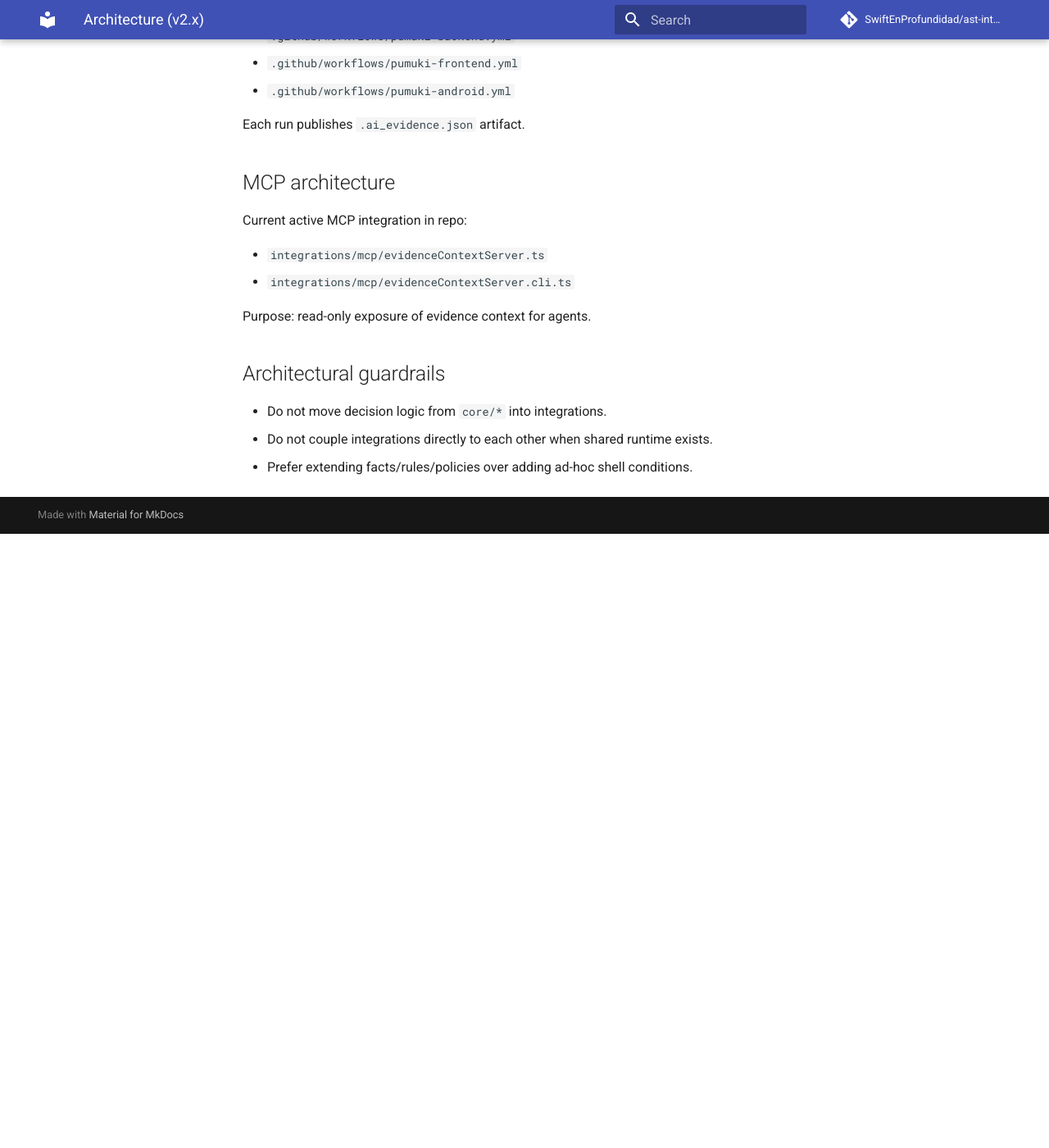
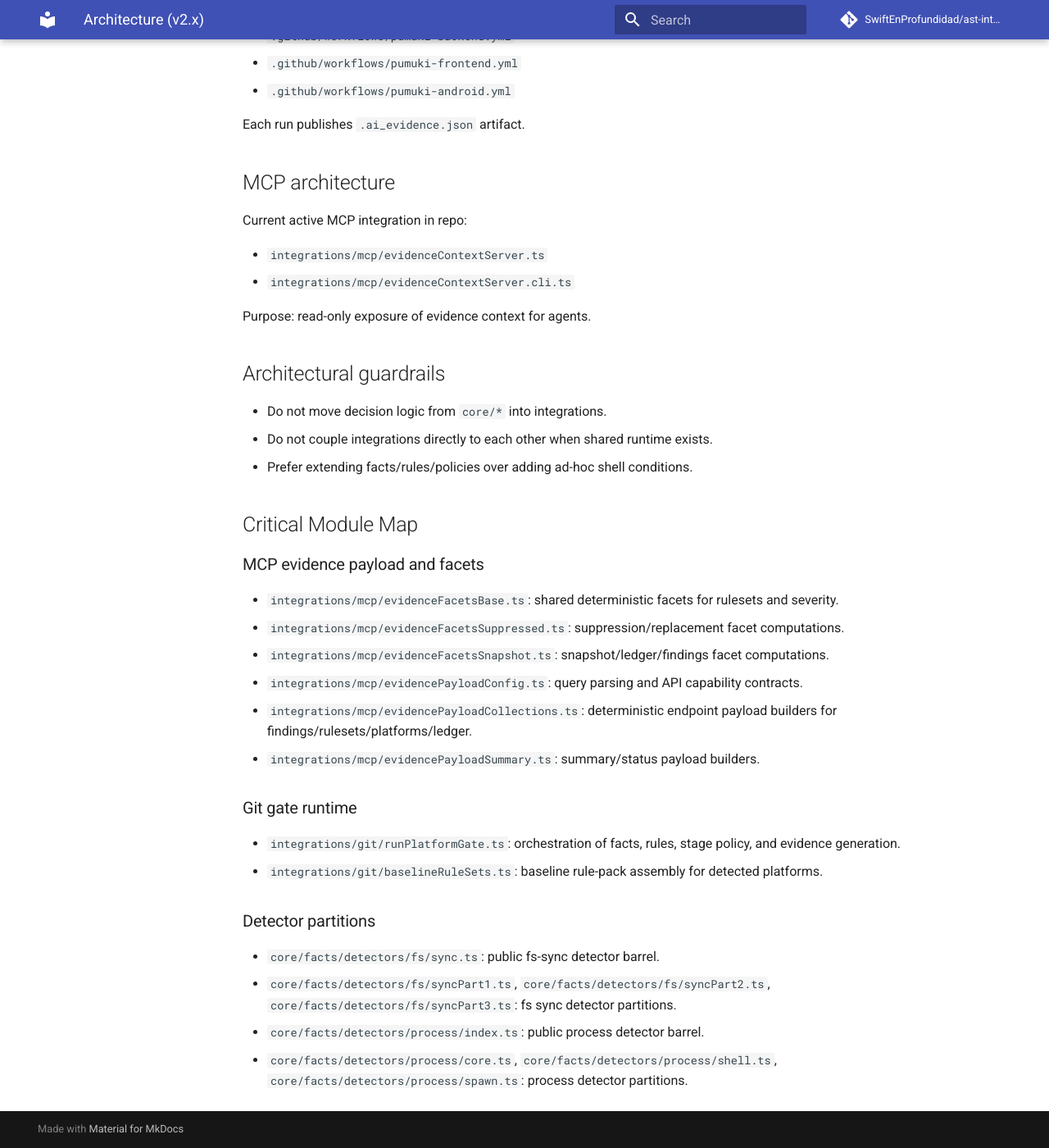
Before and after one commit to SwiftEnProfundidad/ast-intelligence-hooks, an MkDocs documentation site: the page built from docs/ARCHITECTURE.md, in a window 1280 px wide and 1400 px high, scrolled down 3106 px. Shown: the whole window at 82% size. Built offline with MkDocs 1.6.1 and Material for MkDocs 9.7.7, drawn with Linux system fonts in a browser that asks for light colours; comment, search, counter and statistics services are not loaded; before the commit the page ends 3757 px from its top, so only the background shows below that.

Commit message:
docs(architecture): add critical module map for refactor outputs

```diff
--- a/docs/ARCHITECTURE.md
+++ b/docs/ARCHITECTURE.md
@@ -122,3 +122,26 @@ Purpose: read-only exposure of evidence context for agents.
 - Do not move decision logic from `core/*` into integrations.
 - Do not couple integrations directly to each other when shared runtime exists.
 - Prefer extending facts/rules/policies over adding ad-hoc shell conditions.
+
+## Critical Module Map
+
+### MCP evidence payload and facets
+
+- `integrations/mcp/evidenceFacetsBase.ts`: shared deterministic facets for rulesets and severity.
+- `integrations/mcp/evidenceFacetsSuppressed.ts`: suppression/replacement facet computations.
+- `integrations/mcp/evidenceFacetsSnapshot.ts`: snapshot/ledger/findings facet computations.
+- `integrations/mcp/evidencePayloadConfig.ts`: query parsing and API capability contracts.
+- `integrations/mcp/evidencePayloadCollections.ts`: deterministic endpoint payload builders for findings/rulesets/platforms/ledger.
+- `integrations/mcp/evidencePayloadSummary.ts`: summary/status payload builders.
+
+### Git gate runtime
+
+- `integrations/git/runPlatformGate.ts`: orchestration of facts, rules, stage policy, and evidence generation.
+- `integrations/git/baselineRuleSets.ts`: baseline rule-pack assembly for detected platforms.
+
+### Detector partitions
+
+- `core/facts/detectors/fs/sync.ts`: public fs-sync detector barrel.
+- `core/facts/detectors/fs/syncPart1.ts`, `core/facts/detectors/fs/syncPart2.ts`, `core/facts/detectors/fs/syncPart3.ts`: fs sync detector partitions.
+- `core/facts/detectors/process/index.ts`: public process detector barrel.
+- `core/facts/detectors/process/core.ts`, `core/facts/detectors/process/shell.ts`, `core/facts/detectors/process/spawn.ts`: process detector partitions.
```
